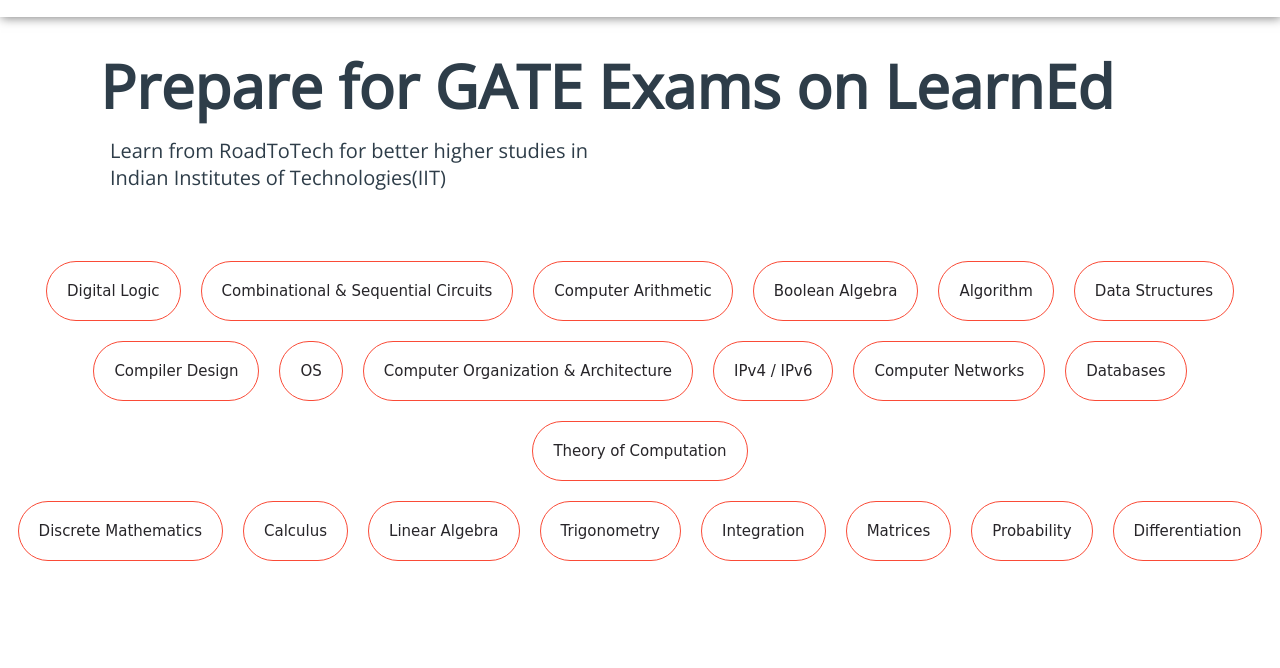
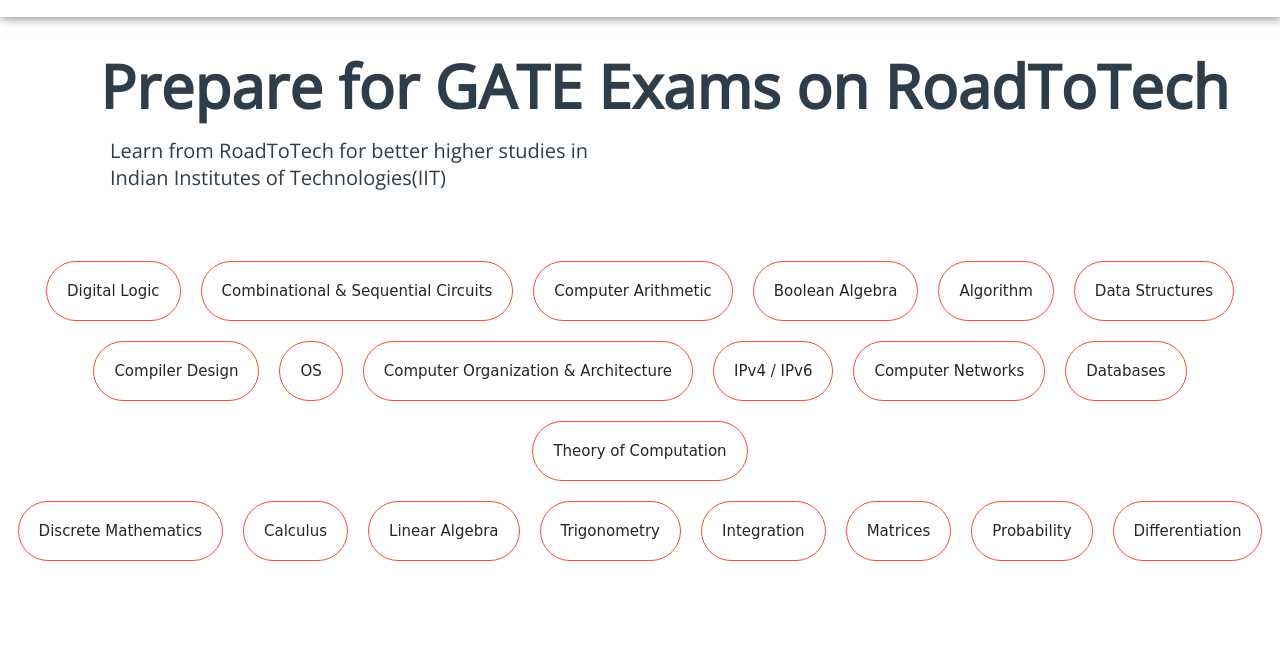
Before and after one commit to RLN25/RoadToTech-E-Learning-Website, a plain HTML site: page gate.html in a window 1280 px wide. Shown: the part 105-773 px from the top of the page. Drawn offline with nearby package versions, Linux system fonts and the light colour scheme; files whose address does not match are found by name.

Commit message:
gate.html

```diff
--- a/gate.html
+++ b/gate.html
@@ -31,7 +31,7 @@
 
 <!-- Main Title of the Page -->
 	<div class="title">
-		<span>Prepare for GATE Exams on LearnEd</span>
+		<span>Prepare for GATE Exams on RoadToTech</span>
 		<div class="shortdesc">
 			<p>Learn from RoadToTech for better higher studies in<br> Indian Institutes of Technologies(IIT)</p>
 		</div>
```
